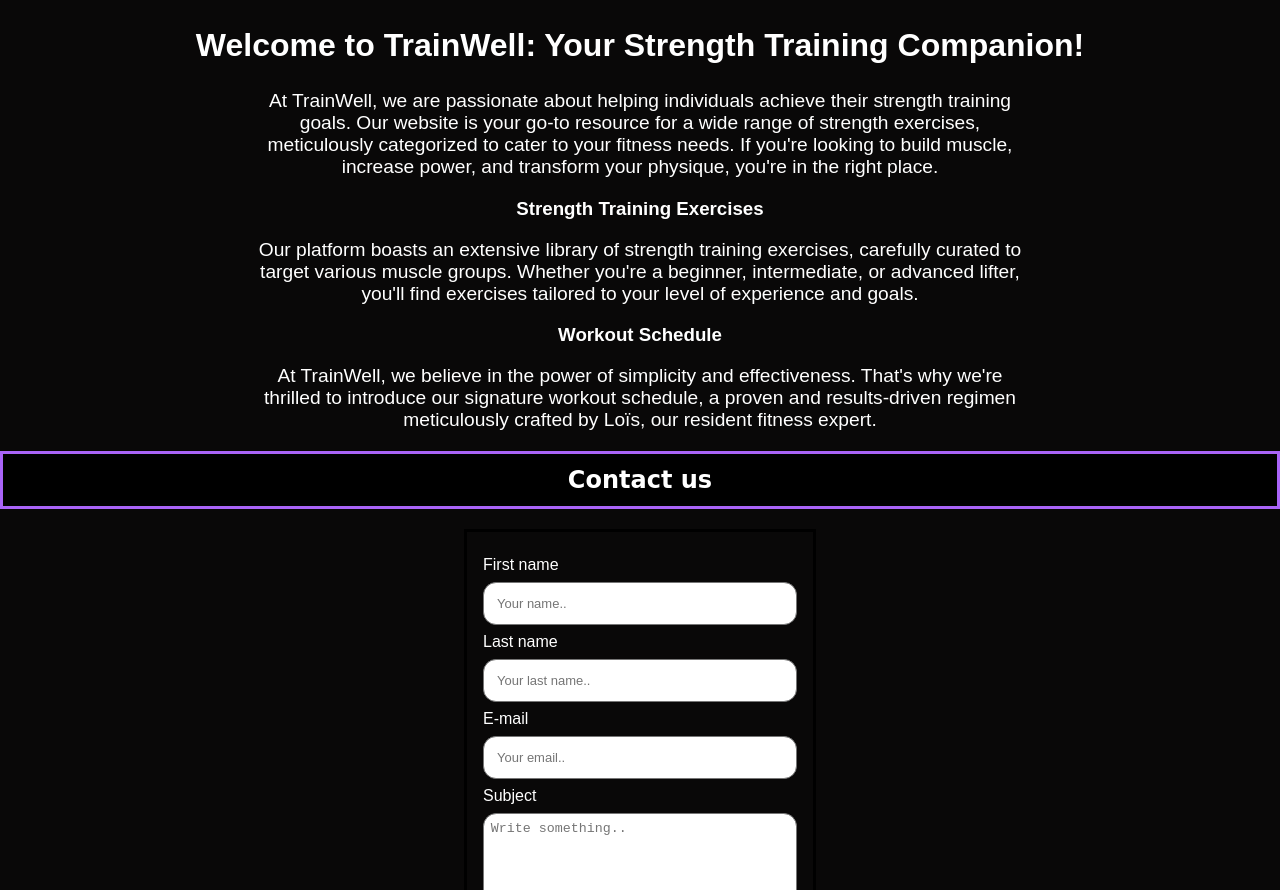
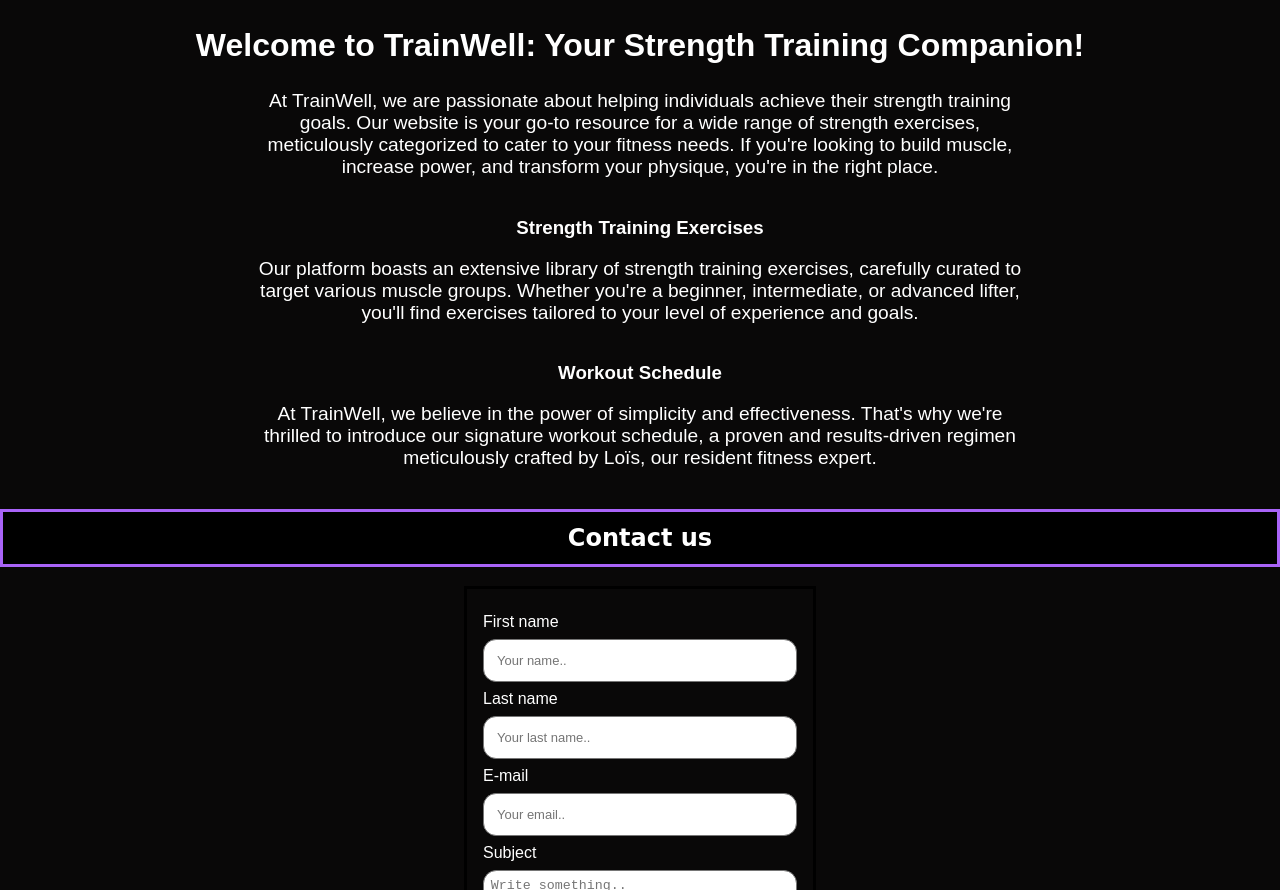
Before and after one commit to loismet/train-well, a plain HTML site: page index.html in a window 1280 px wide. Shown: the part 1046-1936 px from the top of the page. Drawn offline with nearby package versions, Linux system fonts and the light colour scheme; a web font is replaced by a local one.

Commit message:
aanpaasingen 2

```diff
--- a/style/style.css
+++ b/style/style.css
@@ -104,6 +104,10 @@ header ul li {
 .homepage section {
   justify-content: space-around;
   padding: 0em;
+}
+
+.homepage section p {
+  padding-bottom: 1em ;
 }
 
 .homepage section img {
```
Also changed, not shown: aboutme.html (+2 -2 lines).
